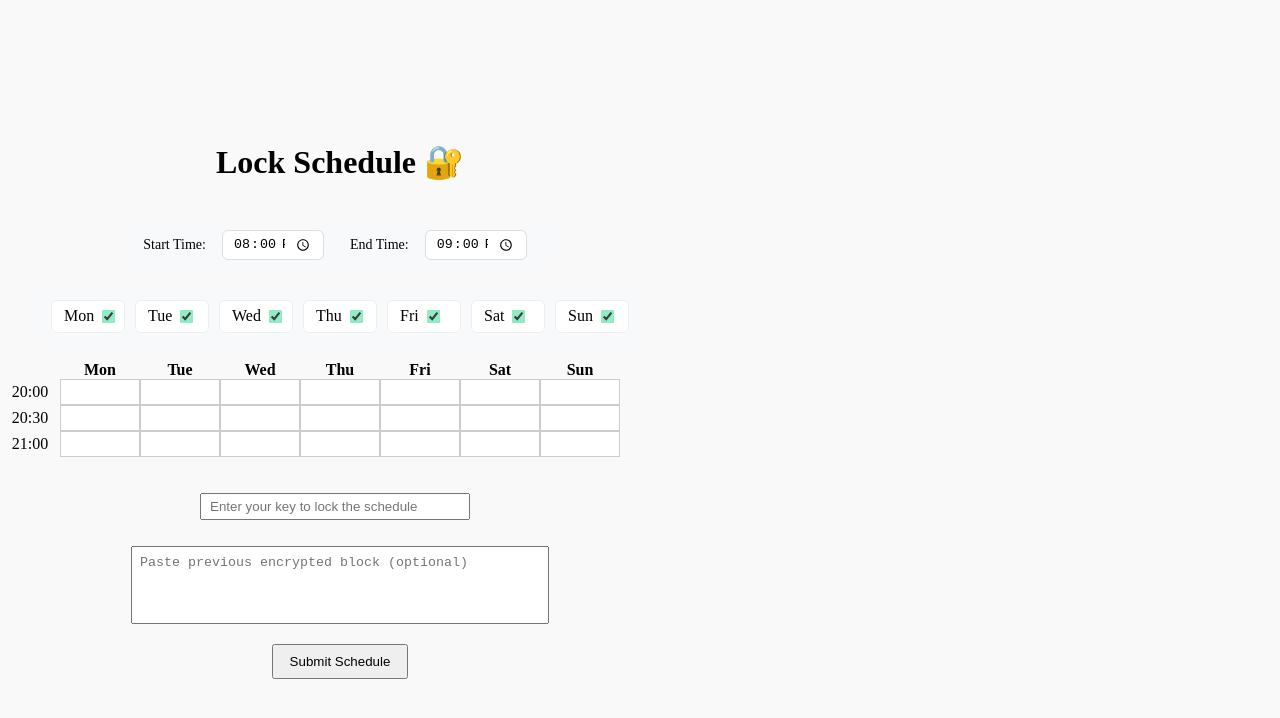
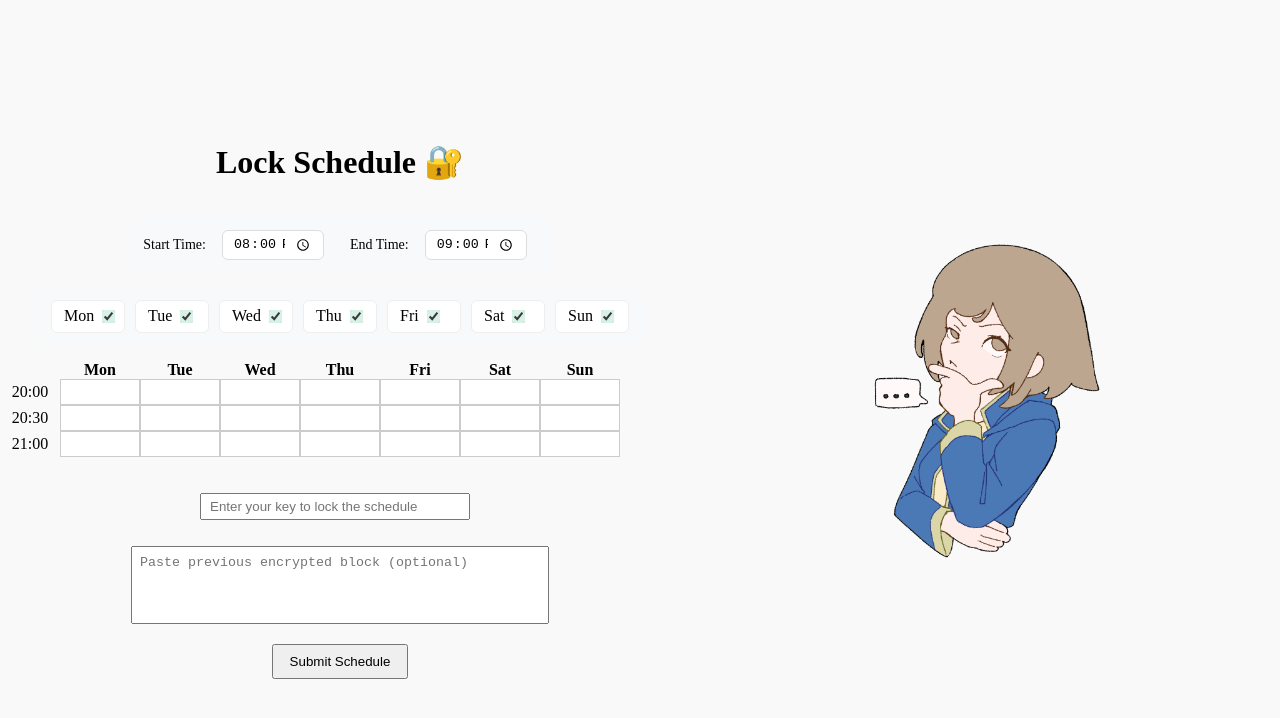
Before and after one commit to eruzetaien/schedulock, a Vue app: page /#/lock in a window 1280 px wide. Shown: the top 718 px of the page. Built offline with nearby package versions, Linux system fonts and the light colour scheme.

Commit message:
feat: add NoOutput component

```diff
--- /dev/null
+++ b/src/components/NoOutput.vue
@@ -0,0 +1,40 @@
+<script setup lang="ts">
+const props = defineProps<{
+  isVisible?: boolean
+}>()
+</script>
+
+<template>
+  <img v-if="isVisible" src="/thinking.png" class="thinking-img" alt="No output yet" draggable="false"/>
+</template>
+
+<style>
+
+.thinking-img{
+  display: none;
+  user-select: none;
+  pointer-events: none;
+}
+
+@keyframes float {
+  0% {
+    transform: scaleX(-1) translateY(0px);
+  }
+  50% {
+    transform: scaleX(-1) translateY(-16px);
+  }
+  100% {
+    transform: scaleX(-1) translateY(0px);
+  }
+}
+
+/* desktop */
+@media (min-width: 1280px) {
+  .thinking-img{
+    width: 320px;
+    transform: scaleX(-1);
+    display: inline-block;
+    animation: float 2s ease-in-out infinite;
+  }
+}
+</style>
--- a/src/pages/SubmitPage.vue
+++ b/src/pages/SubmitPage.vue
@@ -6,6 +6,7 @@
 import type { EncryptedPayload, DecryptedPayload, ScheduleConfig } from '@/types/block'
 
 import ScheduleGrid from '@/components/Schedule.vue'
+import NoOutput from '@/components/NoOutput.vue'
 
 // Input
 const startTime = ref("20:00")
@@ -109,7 +110,9 @@
   days.value.length > 0 && times.value.length > 0
 )
 const isLocked = computed(() => !!lockedConfig.value)
-
+const hasOutput = computed(() =>
+  !!outputBlock.value || !!outputKey.value
+)
 
 watch(
   [sortedDays, times],
@@ -249,6 +252,8 @@
 
       <!-- Output -->
       <div class="right">
+         <NoOutput :is-visible ='!hasOutput'/>
+
         <div v-if="outputBlock" class="output-section">
           <h3>Encrypted Block</h3>
 
@@ -376,7 +381,7 @@
 }
 
 .days-section input {
-  accent-color: #90ecc3;
+  accent-color: #d8f1e6;
 }
 
 .times-section input:disabled,
--- a/src/pages/UnlockPage.vue
+++ b/src/pages/UnlockPage.vue
@@ -1,10 +1,11 @@
 <script setup lang="ts">
-import { ref } from 'vue'
+import { ref, computed } from 'vue'
 import { decryptData, decodeBlock, stringToCryptoKey } from '@/utils/crypto'
 import { generateTimes} from '@/utils/time'
 import type { EncryptedPayload, DecryptedPayload } from '@/types/block'
 
 import ScheduleGrid from '@/components/Schedule.vue'
+import NoOutput from '@/components/NoOutput.vue'
 
 const encryptedBlock = ref('')
 const passwordList = ref('')
@@ -100,6 +101,10 @@
 
   result.value = final
 }
+
+const hasOutput = computed(() =>
+  !!result.value || !!progress.value
+)
 </script>
 
 <template>
@@ -127,6 +132,8 @@
       </div>
 
       <div class="right">
+         <NoOutput :is-visible ='!hasOutput'/>
+
         <div v-if="isUnlocking" class="progress">
           Decrypting block {{ progress }} / {{ totalBlocks }}
         </div>
```
Also changed, not shown: public/thinking.png (added).
